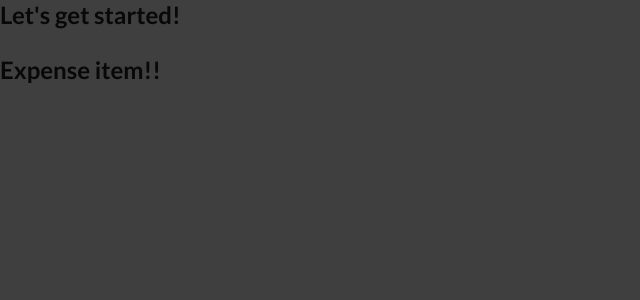
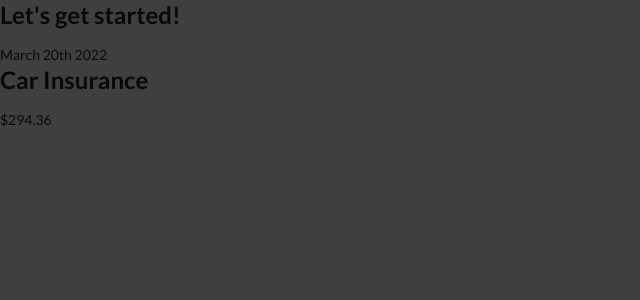
Before and after one commit to flash-of-genius/maximProject1, a JavaScript app: page / in a window 1280 px wide. Shown: the top 300 px of the page, without its empty margins (0-640 px from the left). Built offline with nearby package versions, Linux system fonts and the light colour scheme.

Commit message:
010 Writing More Complex JSX Code

```diff
--- a/src/components/ExpenseItem.js
+++ b/src/components/ExpenseItem.js
@@ -1,5 +1,13 @@
 function ExpenseItem() {
-  return <h2> Expense item!!</h2>;
+  return (
+    <div>
+      <div>March 20th 2022</div>
+      <div>
+        <h2>Car Insurance</h2>
+        <div>$294.36</div>
+      </div>
+    </div>
+  );
 }
 
 export default ExpenseItem;
```
